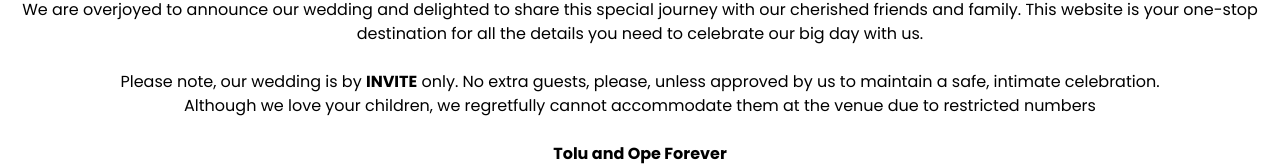
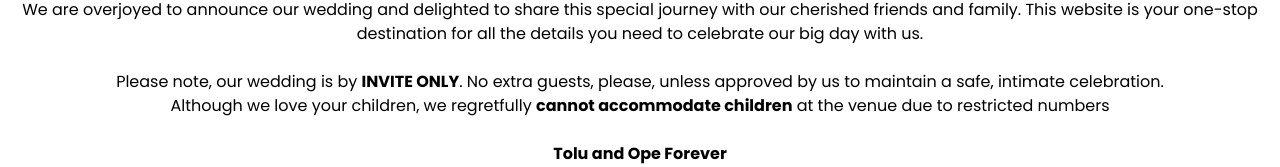
Before and after one commit to Femlol1/wedding, a Next.js app: page /home in a window 1280 px wide. Shown: the part 470-637 px from the top of the page. Built offline with nearby package versions, Linux system fonts and the light colour scheme.

Commit message:
welcome update

```diff
--- a/app/(root)/home/page.tsx
+++ b/app/(root)/home/page.tsx
@@ -43,13 +43,14 @@ const HomePage: React.FC = () => {
 					our big day with us.
 					<br />
 					<br />
-					Please note, our wedding is by <strong>INVITE</strong> only. No extra
+					Please note, our wedding is by <strong>INVITE ONLY</strong>. No extra
 					guests, please, unless approved by us to maintain a safe, intimate
 					celebration.
 					<br />
 					<>
-						Although we love your children, we regretfully cannot accommodate
-						them at the venue due to restricted numbers
+						Although we love your children, we regretfully{" "}
+						<strong>cannot accommodate children</strong> at the venue due to
+						restricted numbers
 					</>
 					<br />
 					<br />
```
